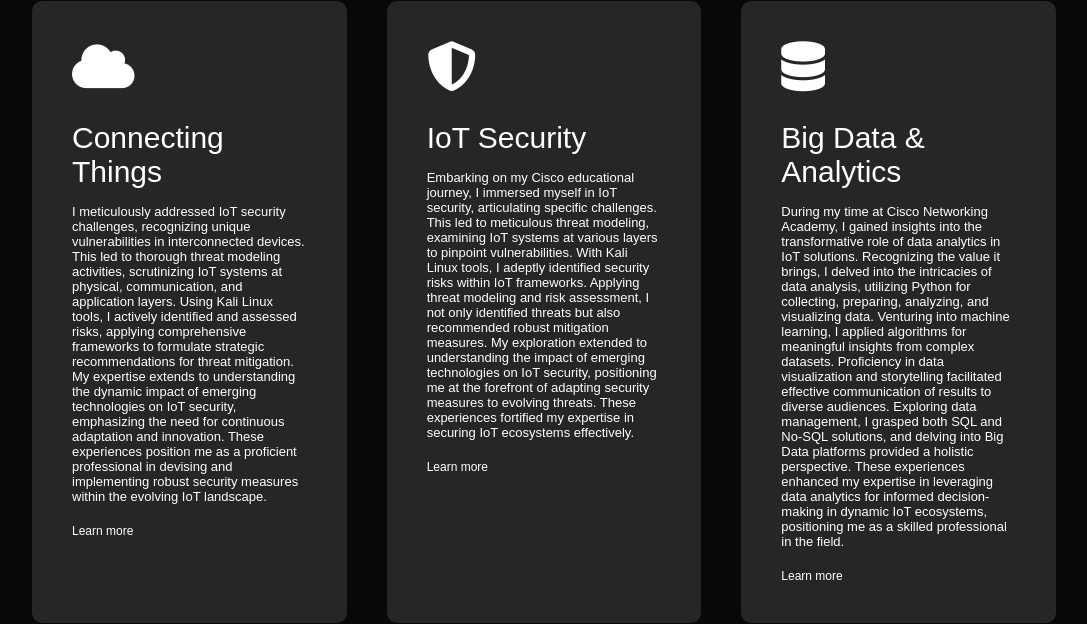
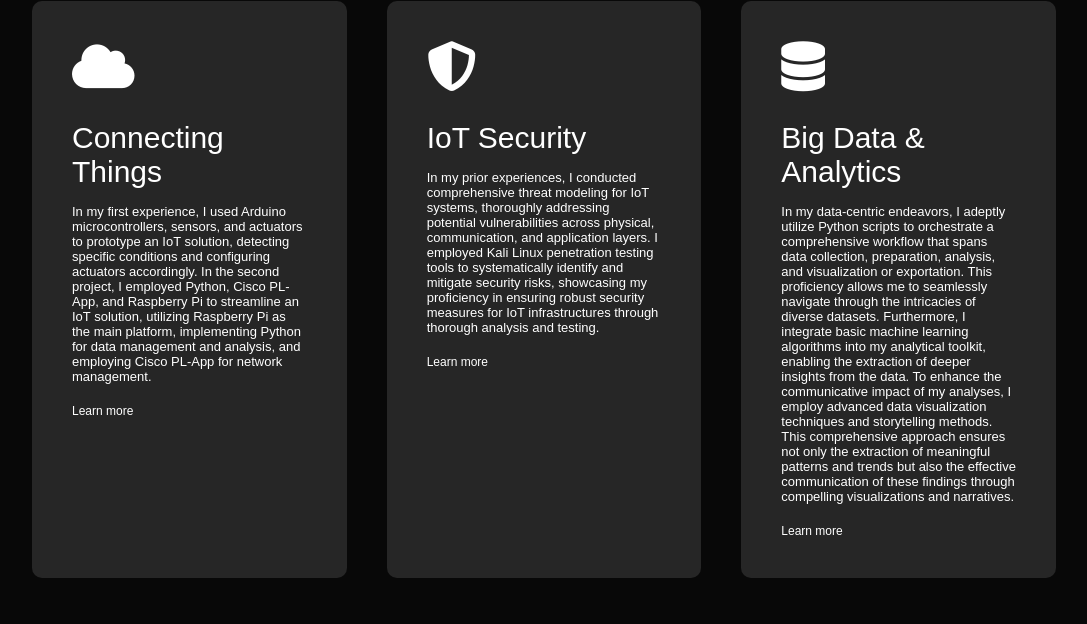
Before and after one commit to pondadims/portfolio, a plain HTML site: page index.html in a window 1280 px wide. Shown: the part 1590-2214 px from the top of the page, without its empty margins (96-1183 px from the left). Drawn offline with Linux system fonts and the light colour scheme.

Commit message:
index.html

```diff
--- a/index.html
+++ b/index.html
@@ -73,33 +73,24 @@
             <div>
                 <i class="fa-solid fa-cloud"></i>
                 <h2>Connecting Things</h2>
-                <p>I meticulously addressed IoT security challenges, recognizing unique vulnerabilities in interconnected devices.
-                    This led to thorough threat modeling activities, scrutinizing IoT systems at physical, communication, and application layers.
-                    Using Kali Linux tools, I actively identified and assessed risks, applying comprehensive frameworks to formulate strategic recommendations for threat mitigation.
-                    My expertise extends to understanding the dynamic impact of emerging technologies on IoT security, emphasizing the need for continuous adaptation and innovation.
-                    These experiences position me as a proficient professional in devising and implementing robust security measures within the evolving IoT landscape.</p>
+                <p> In my first experience, I used Arduino microcontrollers, sensors, and actuators to prototype an IoT solution, detecting specific conditions and configuring actuators accordingly.
+                    In the second project, I employed Python, Cisco PL-App, and Raspberry Pi to streamline an IoT solution, utilizing Raspberry Pi as the main platform, implementing Python for data management and analysis, and employing Cisco PL-App for network management.</p>
                    <a href="#">Learn more</a>
             </div>
             <div>
                 <i class="fa-solid fa-shield-halved"></i>
                 <h2>IoT Security</h2>
-                <p>Embarking on my Cisco educational journey, I immersed myself in IoT security, articulating specific challenges.
-                    This led to meticulous threat modeling, examining IoT systems at various layers to pinpoint vulnerabilities.
-                    With Kali Linux tools, I adeptly identified security risks within IoT frameworks.
-                    Applying threat modeling and risk assessment, I not only identified threats but also recommended robust mitigation measures.
-                    My exploration extended to understanding the impact of emerging technologies on IoT security, positioning me at the forefront of adapting security measures to evolving threats.
-                    These experiences fortified my expertise in securing IoT ecosystems effectively.</p>
+                <p>In my prior experiences, I conducted comprehensive threat modeling for IoT systems, thoroughly addressing potential vulnerabilities across physical, communication, and application layers.
+                    I employed Kali Linux penetration testing tools to systematically identify and mitigate security risks, showcasing my proficiency in ensuring robust security measures for IoT infrastructures through thorough analysis and testing.</p>
                    <a href="#">Learn more</a>
             </div>
             <div>
                 <i class="fa-solid fa-database"></i>
                 <h2>Big Data & Analytics</h2>
-                <p>During my time at Cisco Networking Academy, I gained insights into the transformative role of data analytics in IoT solutions.
-                    Recognizing the value it brings, I delved into the intricacies of data analysis, utilizing Python for collecting, preparing, analyzing, and visualizing data.
-                    Venturing into machine learning, I applied algorithms for meaningful insights from complex datasets.
-                    Proficiency in data visualization and storytelling facilitated effective communication of results to diverse audiences.
-                    Exploring data management, I grasped both SQL and No-SQL solutions, and delving into Big Data platforms provided a holistic perspective.
-                    These experiences enhanced my expertise in leveraging data analytics for informed decision-making in dynamic IoT ecosystems, positioning me as a skilled professional in the field.</p>
+                <p>In my data-centric endeavors, I adeptly utilize Python scripts to orchestrate a comprehensive workflow that spans data collection, preparation, analysis, and visualization or exportation.
+                    This proficiency allows me to seamlessly navigate through the intricacies of diverse datasets. Furthermore, I integrate basic machine learning algorithms into my analytical toolkit, enabling the extraction of deeper insights from the data.
+                    To enhance the communicative impact of my analyses, I employ advanced data visualization techniques and storytelling methods.
+                    This comprehensive approach ensures not only the extraction of meaningful patterns and trends but also the effective communication of these findings through compelling visualizations and narratives.</p>
                    <a href="#">Learn more</a>
             </div>
         </div>
```
